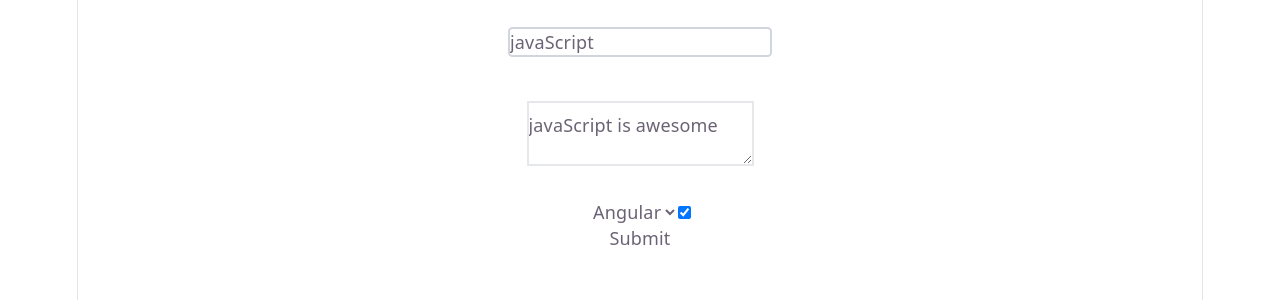
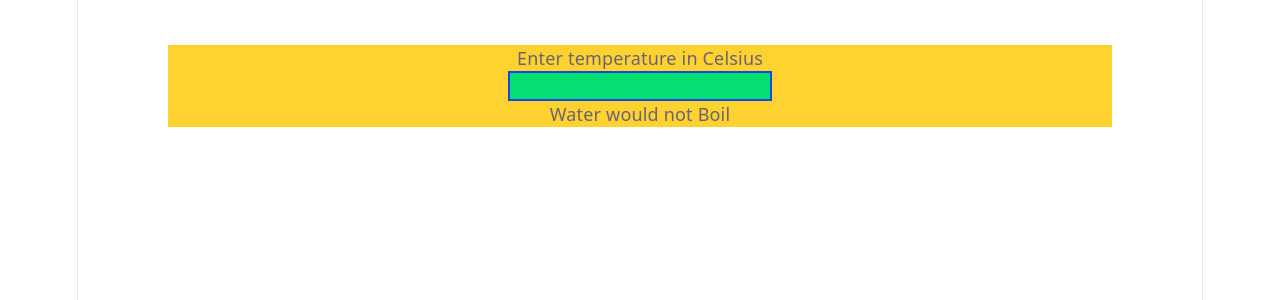
Before and after one commit to omorsultan/react-learn-with-summit, a React (Vite) app: page / in a window 1280 px wide. Shown: the top 300 px of the page. Built offline with nearby package versions, Linux system fonts and the light colour scheme.

Commit message:
1 ta component

```diff
--- a/src/App.jsx
+++ b/src/App.jsx
@@ -1,10 +1,10 @@
-import Form from './components/Form.jsx';
+import Calculator from './components/Calculator.jsx';
 
 function App() {
 
   return (
     <div>
-      <Form />
+      <Calculator />
     </div>
   );
 }
--- /dev/null
+++ b/src/components/BoilingVerdict.jsx
@@ -0,0 +1,10 @@
+import React from 'react'
+
+const BoilingVerdict = ({celsius=0}) => {
+  if(celsius >=100){
+    return <p>Water would Boil</p>
+  }
+  return <p>Water would not Boil</p>
+}
+
+export default BoilingVerdict
--- /dev/null
+++ b/src/components/Calculator.jsx
@@ -0,0 +1,40 @@
+import React from 'react'
+import BoilingVerdict from './BoilingVerdict'
+
+
+class Calculator  extends React.Component{
+
+  state = {
+    temperature: '',
+  }
+
+  onTemperatureChange = (e) =>{
+    this.setState({
+      temperature: e.target.value,
+    })
+  }
+
+  render(){
+    const {temperature } = this.state;
+
+    return(
+      <>
+      <div className='bg-amber-300 mt-10 ml-20 mr-20'>
+         <fieldset >
+       <legend>Enter temperature in Celsius</legend>
+       <input type='text' value={temperature}
+       onChange={this.onTemperatureChange}
+       className='bg-green-400 border-blue-700 border-2' />
+      </fieldset>
+      <BoilingVerdict celsius={parseFloat(temperature)}/>
+
+      </div>
+
+      </>
+    )
+
+  }
+
+}
+
+export default Calculator
```
